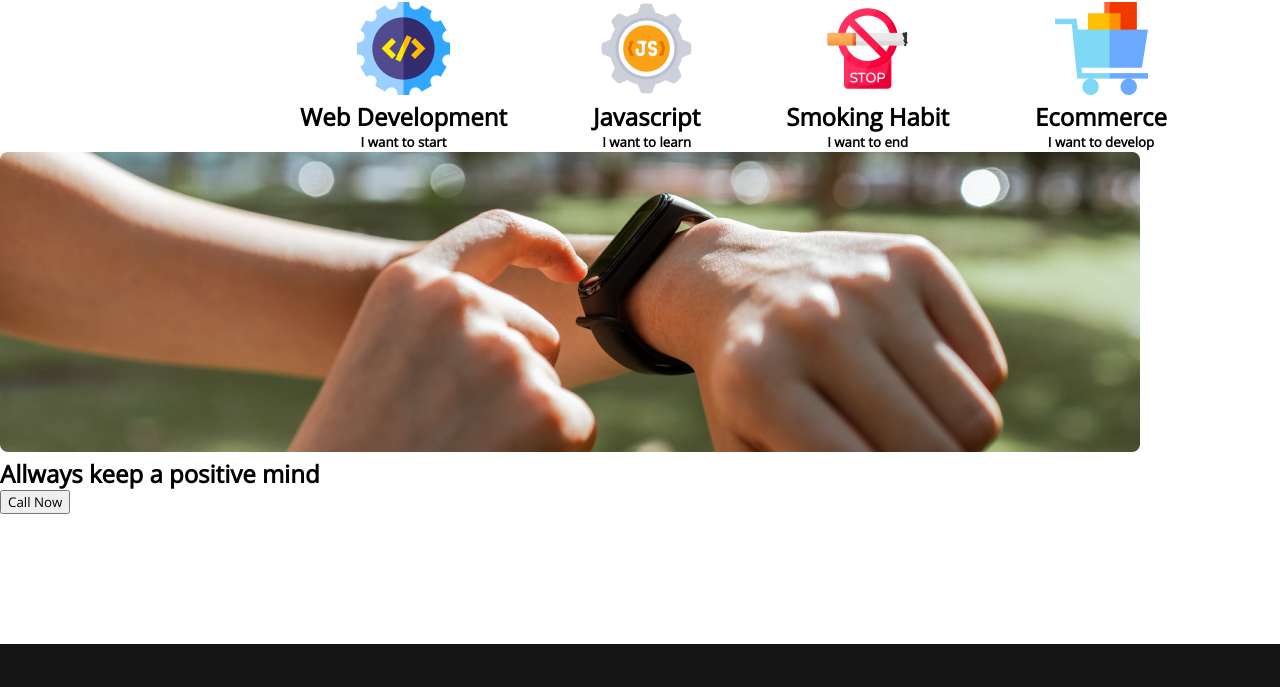
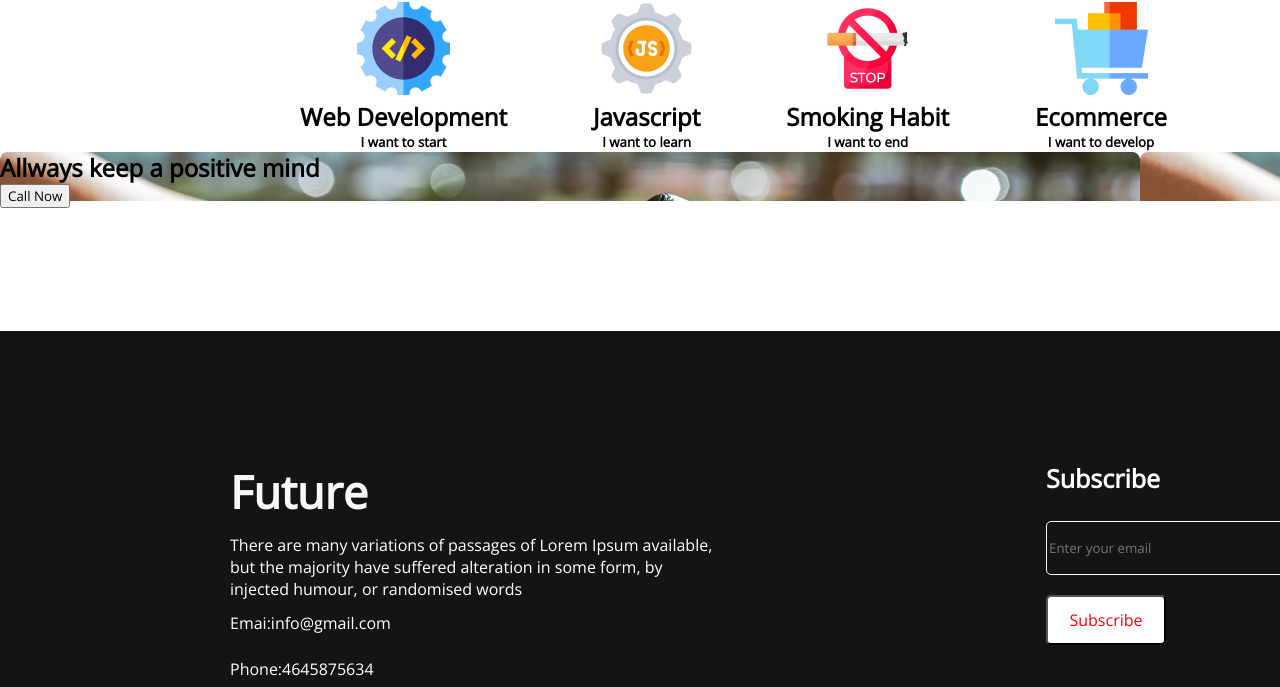
Before and after one commit to emranhossain1/assignment-new, a plain HTML site: page index.html in a window 1280 px wide. Shown: the part 1753-2440 px from the top of the page. Drawn offline with nearby package versions, Linux system fonts and the light colour scheme.

Commit message:
gradient add

```diff
--- a/css/style.css
+++ b/css/style.css
@@ -95,6 +95,13 @@
     margin-right: 86px;
     padding-top: 50px;
 }
+
+/* gradient*/
+.gradient{
+    width: 100%;
+    height: 50px;
+    background-image: url('../images/watch.png');
+}
 /*footer*/
 .footer{
     display: flex;
--- a/index.html
+++ b/index.html
@@ -74,7 +74,6 @@
     <section>
         <div class="gradient">
             <div>
-                <img src="images/watch.png" alt="">
                 <h2>Allways keep a positive mind</h2>
                 <button>Call Now</button>
             </div>
```
